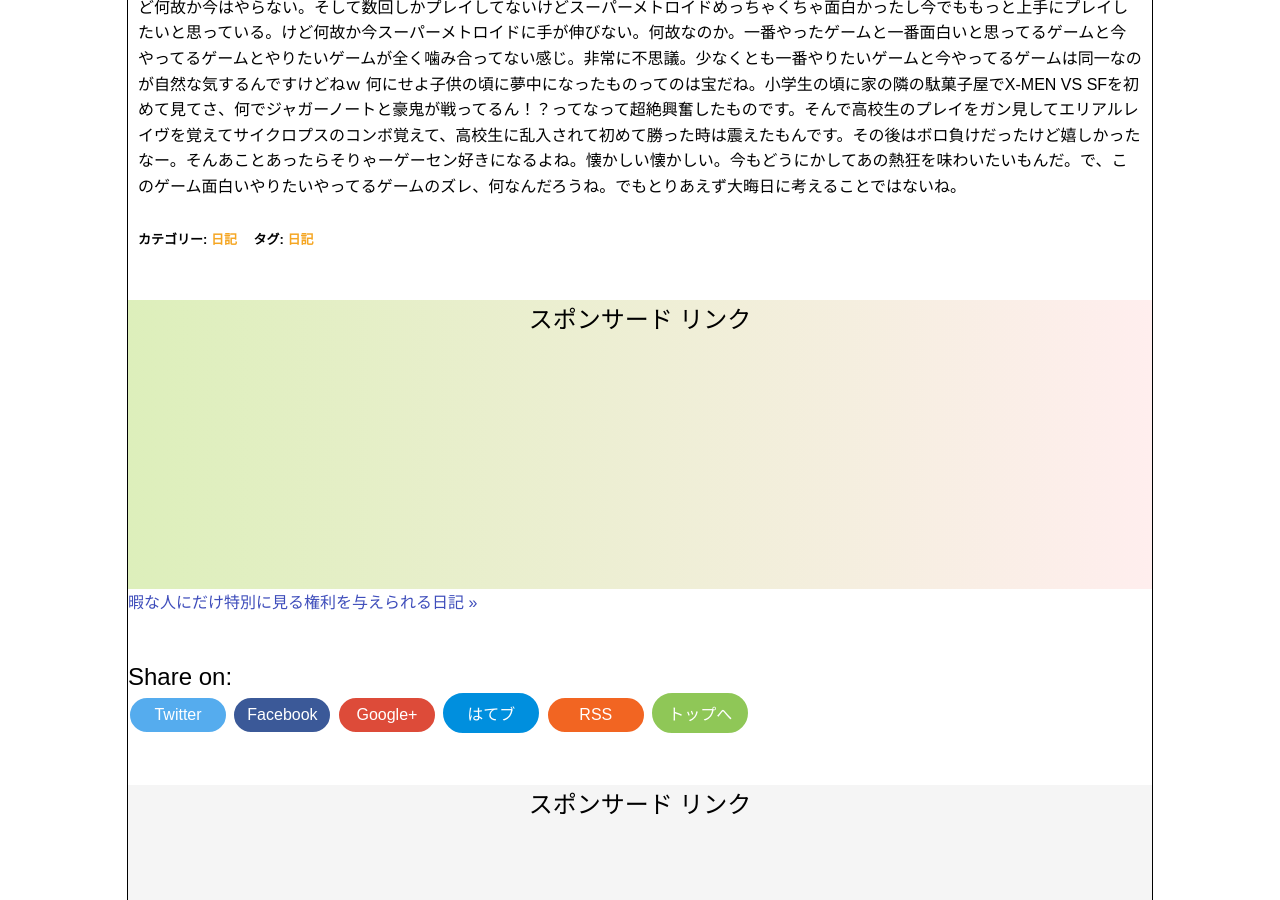
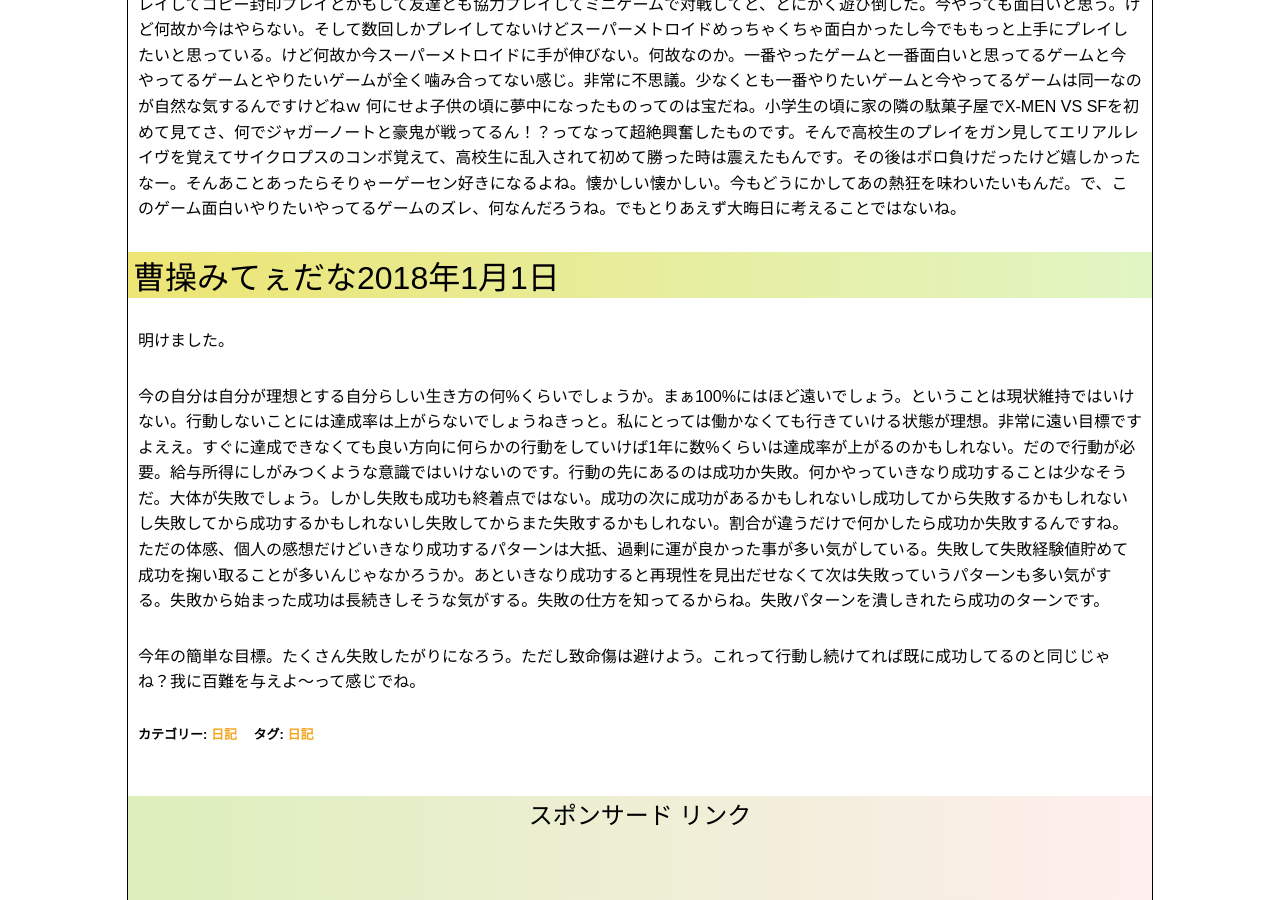
Before and after one commit to photoantenna/photoantenna.github.io, a Jekyll site: the page built from _posts/2017-12-27-diary.md, in a window 1280 px wide and 900 px high, scrolled down 3034 px. Built offline with Jekyll 4.4.1, drawn with Linux system fonts in a browser that asks for light colours; some of the changed text lies outside the part shown.

Commit message:
日記更新

```diff
--- a/_posts/2017-12-27-diary.md
+++ b/_posts/2017-12-27-diary.md
@@ -5,9 +5,9 @@
 excerpt: "日常のことや出来事に対する自分の反応を文章化していこうのコーナーです。特にテーマも設けずにつらつらと書いていくとっても楽しいコーナーです。とっても楽しいんですけどまず有益な情報は得られないと思われるので日記が当サイトのメインコンテンツにならないよう注意する必要があったりしますですよ。"
 categories: "日記"
 tags: "日記"
-keywords: "日記, 哲学, こんにゃく, VIX, ゲーム"
+keywords: "日記, 哲学, こんにゃく, VIX, ゲーム, 失敗"
 mokuji: true
-update: 2017-12-31
+update: 2018-1-1
 image:
   feature: diary.jpg
 ---
@@ -47,3 +47,11 @@
 
 先日、地元の友人とファミレスで駄弁っていた時の話題。スーファミで一番面白いゲームは何か？コレ非常に難問でした。ってか結局答えは出ず。今一番プレイしてるゲームはタクティクスオウガで繰り返しプレイしてるけど最もスーファミに熱狂していた小学生時代はやらなかった。タクティクスオウガは中学生になってからだった気がする。そしてタクティクスオウガがスーファミでいま一番やりたいゲームって感覚でやっていない不思議。思い返すと最もプレイしたのは星のカービィスーパーデラックスなんじゃなかろうかという気がする。普通にプレイしてコピー封印プレイとかもして友達とも協力プレイしてミニゲームで対戦してと、とにかく遊び倒した。今やっても面白いと思う。けど何故か今はやらない。そして数回しかプレイしてないけどスーパーメトロイドめっちゃくちゃ面白かったし今でももっと上手にプレイしたいと思っている。けど何故か今スーパーメトロイドに手が伸びない。何故なのか。一番やったゲームと一番面白いと思ってるゲームと今やってるゲームとやりたいゲームが全く噛み合ってない感じ。非常に不思議。少なくとも一番やりたいゲームと今やってるゲームは同一なのが自然な気するんですけどねｗ
 何にせよ子供の頃に夢中になったものってのは宝だね。小学生の頃に家の隣の駄菓子屋でX-MEN VS SFを初めて見てさ、何でジャガーノートと豪鬼が戦ってるん！？ってなって超絶興奮したものです。そんで高校生のプレイをガン見してエリアルレイヴを覚えてサイクロプスのコンボ覚えて、高校生に乱入されて初めて勝った時は震えたもんです。その後はボロ負けだったけど嬉しかったなー。そんあことあったらそりゃーゲーセン好きになるよね。懐かしい懐かしい。今もどうにかしてあの熱狂を味わいたいもんだ。で、このゲーム面白いやりたいやってるゲームのズレ、何なんだろうね。でもとりあえず大晦日に考えることではないね。
+
+### 曹操みてぇだな2018年1月1日
+
+明けました。
+
+今の自分は自分が理想とする自分らしい生き方の何%くらいでしょうか。まぁ100%にはほど遠いでしょう。ということは現状維持ではいけない。行動しないことには達成率は上がらないでしょうねきっと。私にとっては働かなくても行きていける状態が理想。非常に遠い目標ですよええ。すぐに達成できなくても良い方向に何らかの行動をしていけば1年に数%くらいは達成率が上がるのかもしれない。だので行動が必要。給与所得にしがみつくような意識ではいけないのです。行動の先にあるのは成功か失敗。何かやっていきなり成功することは少なそうだ。大体が失敗でしょう。しかし失敗も成功も終着点ではない。成功の次に成功があるかもしれないし成功してから失敗するかもしれないし失敗してから成功するかもしれないし失敗してからまた失敗するかもしれない。割合が違うだけで何かしたら成功か失敗するんですね。ただの体感、個人の感想だけどいきなり成功するパターンは大抵、過剰に運が良かった事が多い気がしている。失敗して失敗経験値貯めて成功を掬い取ることが多いんじゃなかろうか。あといきなり成功すると再現性を見出だせなくて次は失敗っていうパターンも多い気がする。失敗から始まった成功は長続きしそうな気がする。失敗の仕方を知ってるからね。失敗パターンを潰しきれたら成功のターンです。
+
+今年の簡単な目標。たくさん失敗したがりになろう。ただし致命傷は避けよう。これって行動し続けてれば既に成功してるのと同じじゃね？我に百難を与えよ〜って感じでね。
```
